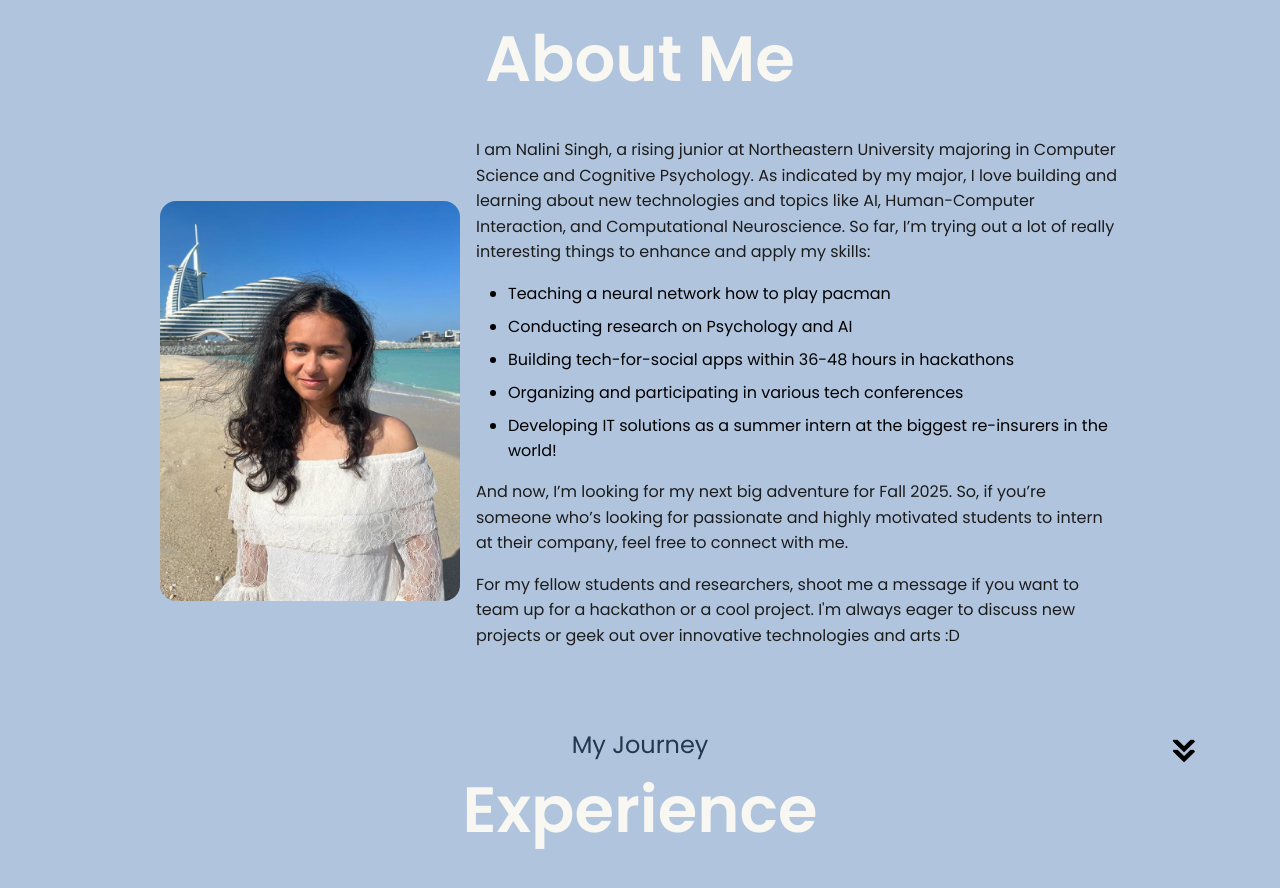
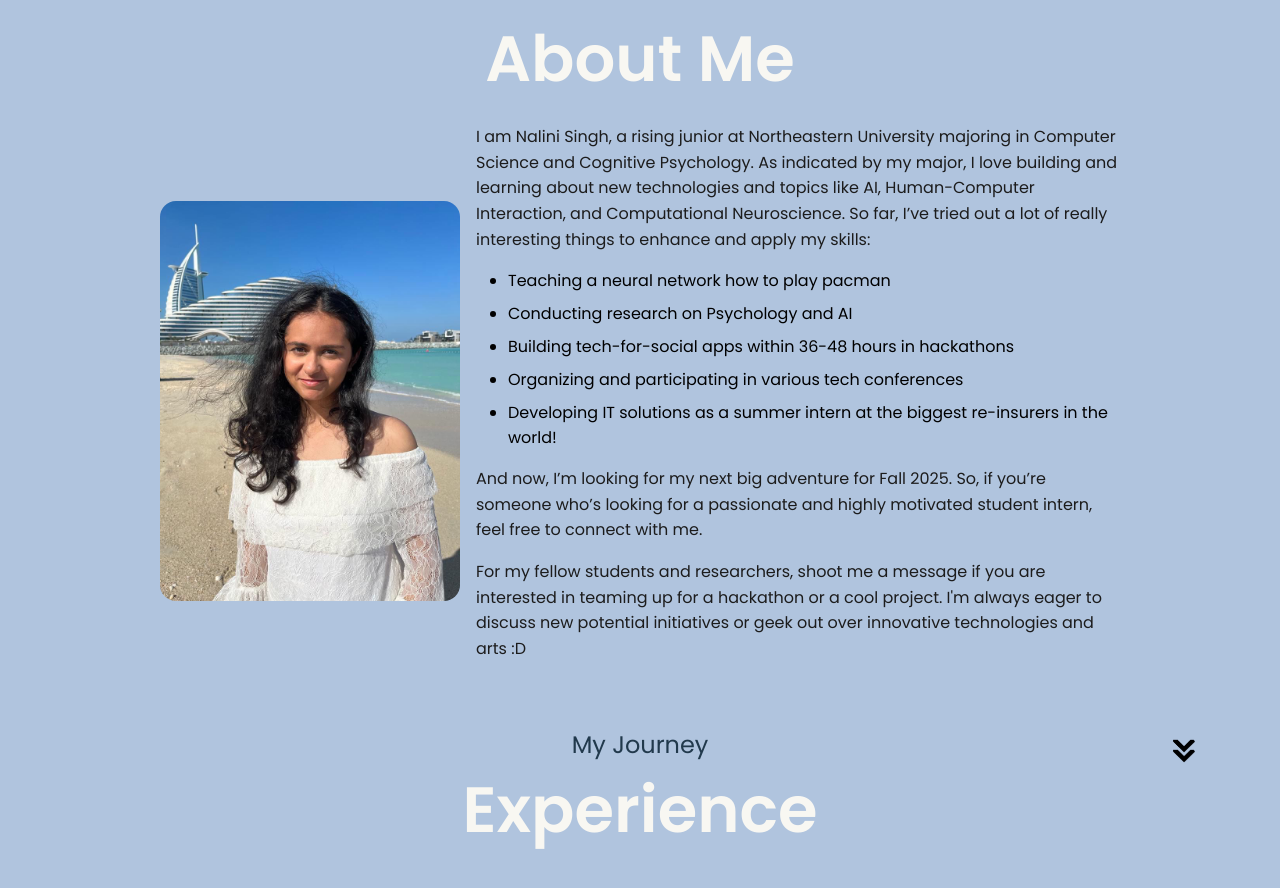
Before and after one commit to snalini1/html-css-js-portfolio, a plain HTML site: page index.html in a window 1280 px wide. Shown: the part 971-1859 px from the top of the page. Drawn offline with Linux system fonts and the light colour scheme.

Commit message:
Update index.html final hopefully.

```diff
--- a/index.html
+++ b/index.html
@@ -84,22 +84,22 @@
         <div class="about-details-container">
             <div class="text-container">
                 <p>
-                    I am Nalini Singh, a rising junior at Northeastern University majoring in Computer Science and Cognitive Psychology. As indicated by my major, I love building and learning about new technologies and topics like AI, Human-Computer Interaction, and Computational Neuroscience. So far, I’m trying out a lot of really interesting things to enhance and apply my skills:
+                    I am Nalini Singh, a rising junior at Northeastern University majoring in Computer Science and Cognitive Psychology. As indicated by my major, I love building and learning about new technologies and topics like AI, Human-Computer Interaction, and Computational Neuroscience. So far, I’ve tried out a lot of really interesting things to enhance and apply my skills:
                 </p>
                 <ul class="custom-bullets">
-                    <li>Teaching a neural network how to play pacman</li>
-                    <li>Conducting research on Psychology and AI</li>
-                    <li>Building tech-for-social apps within 36-48 hours in hackathons</li>
-                    <li>Organizing and participating in various tech conferences</li>
-                    <li>Developing IT solutions as a summer intern at the biggest re-insurers in the world!</li>
+                    <li>  Teaching a neural network how to play pacman</li>
+                    <li>  Conducting research on Psychology and AI</li>
+                    <li>  Building tech-for-social apps within 36-48 hours in hackathons</li>
+                    <li>  Organizing and participating in various tech conferences</li>
+                    <li>  Developing IT solutions as a summer intern at the biggest re-insurers in the world!</li>
                 </ul>
                 <p>
-                    And now, I’m looking for my next big adventure for Fall 2025. So, if you’re someone who’s looking for passionate and highly motivated students to intern at their company, feel free to connect with me.
+                    And now, I’m looking for my next big adventure for Fall 2025. So, if you’re someone who’s looking for a passionate and highly motivated student intern, feel free to connect with me.
                 </p>
             </div>
             <div class="text2-container">
                 <p>
-                    For my fellow students and researchers, shoot me a message if you want to team up for a hackathon or a cool project. I'm always eager to discuss new projects or geek out over innovative technologies and arts :D
+                    For my fellow students and researchers, shoot me a message if you are interested in teaming up for a hackathon or a cool project. I'm always eager to discuss new potential initiatives or geek out over innovative technologies and arts :D
                 </p>
             </div>
         </div>
```
